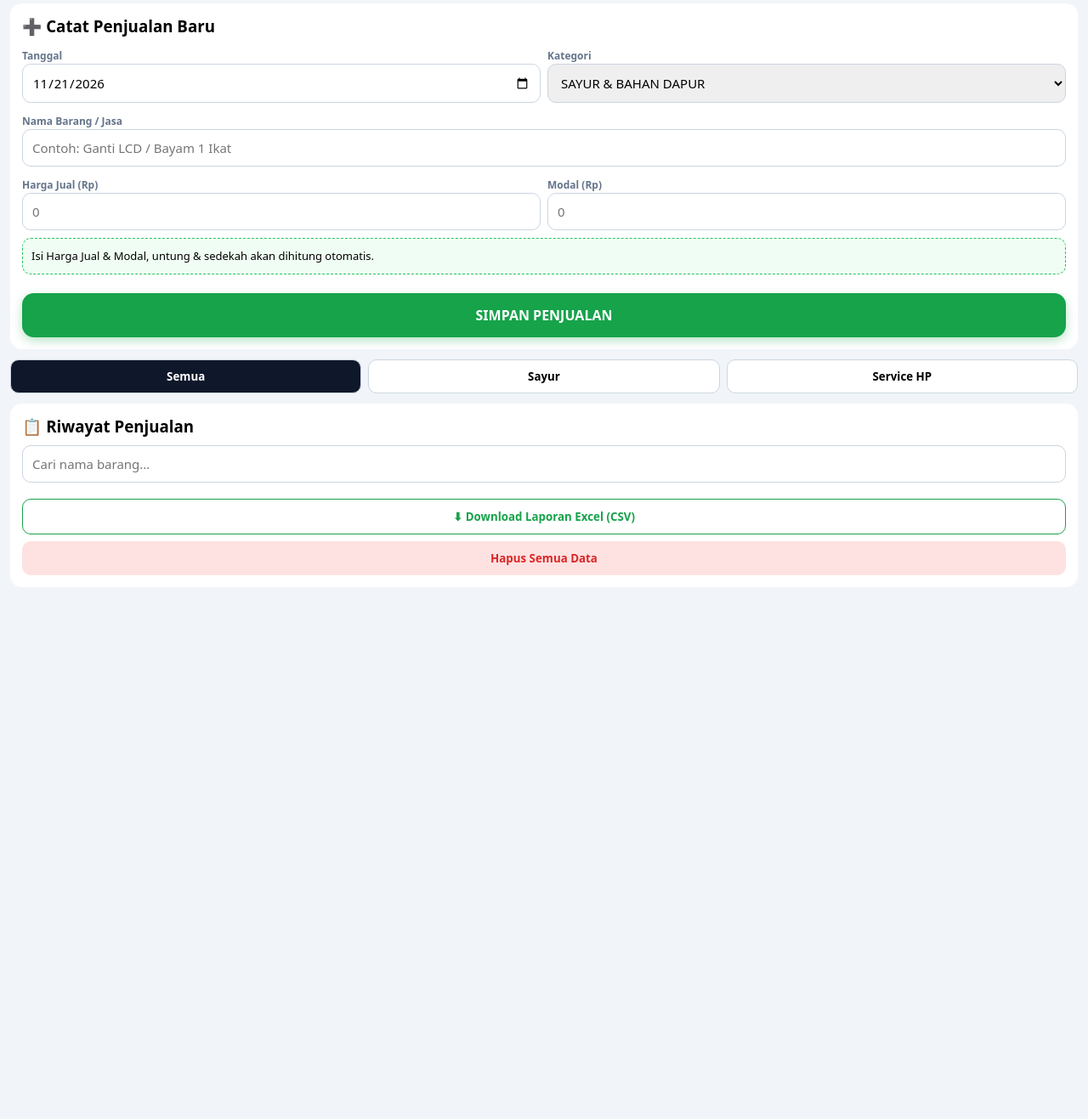
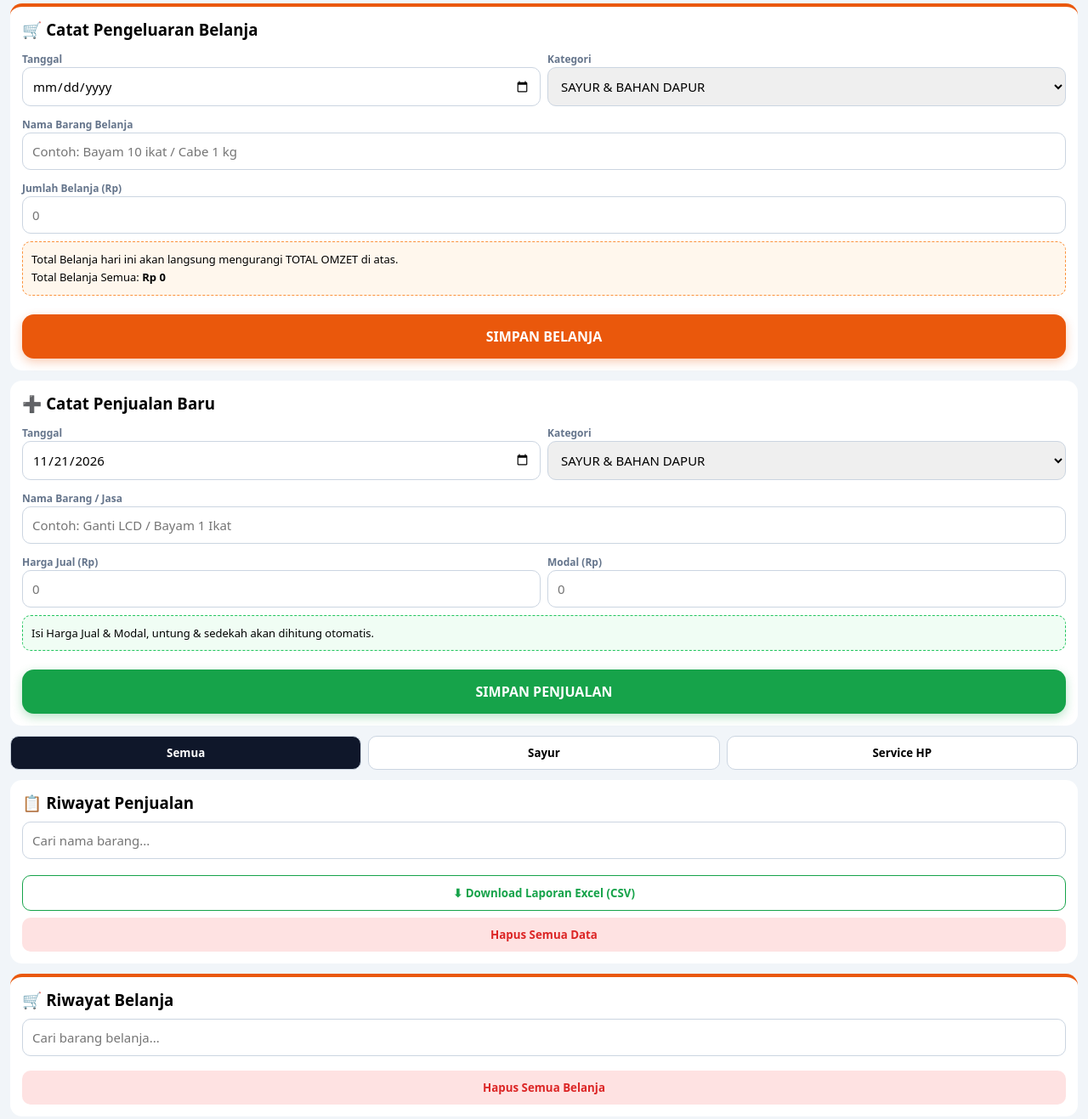
Before and after one commit to alfatihahreskyazzahra-byte/danabisnisai, a plain HTML site: page index.html in a window 1280 px wide. Shown: the part 294-1611 px from the top of the page at 85% size. Before the commit the page ends 1065 px from the top, so only its background shows below. Drawn offline with Linux system fonts and the light colour scheme; no server answers.

Commit message:
Update index.html

```diff
--- a/index.html
+++ b/index.html
@@ -20,16 +20,41 @@
   padding:13px;border-radius:14px;font-weight:700;font-size:14px;
   cursor:pointer;margin-top:10px;
 }
+#btnSimpanBelanja{
+  width:100%;background:#ea580c;color:#fff;border:none;
+  padding:15px;border-radius:14px;font-weight:800;font-size:16px;
+  cursor:pointer;box-shadow:0 4px 12px rgba(234,88,12,.3);margin-top:12px;
+}
+#btnSimpanBelanja:active{ transform:scale(0.98); background:#c2410c; }
+#btnBatalBelanja{
+  width:100%;background:#fff7ed;color:#ea580c;border:1.5px solid #fed7aa;
+  padding:13px;border-radius:14px;font-weight:700;font-size:14px;
+  cursor:pointer;margin-top:10px;
+}
 </style>
 </head>
 <body>
 <div class="header"><h1>DANA<span>BISNIS</span>AI</h1><p>Service HP • Sayur & Bahan Dapur • Sedekah 2.5% dari Untung</p></div>
 
 <div class="grid">
-<div class="card blue"><small>TOTAL OMZET</small><b id="omzet">Rp 0</b></div>
+<div class="card blue"><small>TOTAL OMZET</small><b id="omzet">Rp 0</b><small id="omzetDetail" style="color:#64748b;font-size:11px"></small></div>
 <div class="card"><small>TOTAL MODAL</small><b id="modal">Rp 0</b></div>
 <div class="card green"><small>UNTUNG BERSIH</small><b id="untungBersih">Rp 0</b></div>
 <div class="card pink"><small>DOMPET SEDEKAH</small><b id="sedekah">Rp 0</b></div>
+</div>
+
+<!-- BOX BELANJA BARU - DI ATAS PENJUALAN -->
+<div class="box" style="border-top:4px solid #ea580c">
+<h3>🛒 Catat Pengeluaran Belanja</h3>
+<div class="row">
+<div><label>Tanggal</label><input type="date" id="tglBelanja"></div>
+<div><label>Kategori</label><select id="katBelanja"><option value="SAYUR & BAHAN DAPUR">SAYUR & BAHAN DAPUR</option><option value="SERVICE HP">SERVICE HP</option><option value="LAINNYA">LAINNYA</option></select></div>
+</div>
+<label>Nama Barang Belanja</label><input id="namaBelanja" placeholder="Contoh: Bayam 10 ikat / Cabe 1 kg">
+<label>Jumlah Belanja (Rp)</label><input type="number" id="jumlahBelanja" placeholder="0">
+<div class="hasil" style="background:#fff7ed;border-color:#fb923c">Total Belanja hari ini akan langsung mengurangi TOTAL OMZET di atas.<br>Total Belanja Semua: <b id="totalBelanjaText">Rp 0</b></div>
+<button id="btnSimpanBelanja" onclick="tambahBelanja()">SIMPAN BELANJA</button>
+<button id="btnBatalBelanja" onclick="batalEditBelanja()" style="display:none">✕ BATAL EDIT - Kembali ke Tambah Baru</button>
 </div>
 
 <div class="box">
@@ -62,6 +87,13 @@
 <button onclick="hapusSemua()" class="btn-danger">Hapus Semua Data</button>
 </div>
 
+<div class="box" style="border-top:4px solid #ea580c">
+<h3>🛒 Riwayat Belanja</h3>
+<input id="cariBelanja" placeholder="Cari barang belanja..." oninput="renderBelanja()">
+<div id="listBelanja"></div>
+<button onclick="hapusSemuaBelanja()" class="btn-danger">Hapus Semua Belanja</button>
+</div>
+
 <script type="module" src="app.js"></script>
 </body>
 </html>
```
